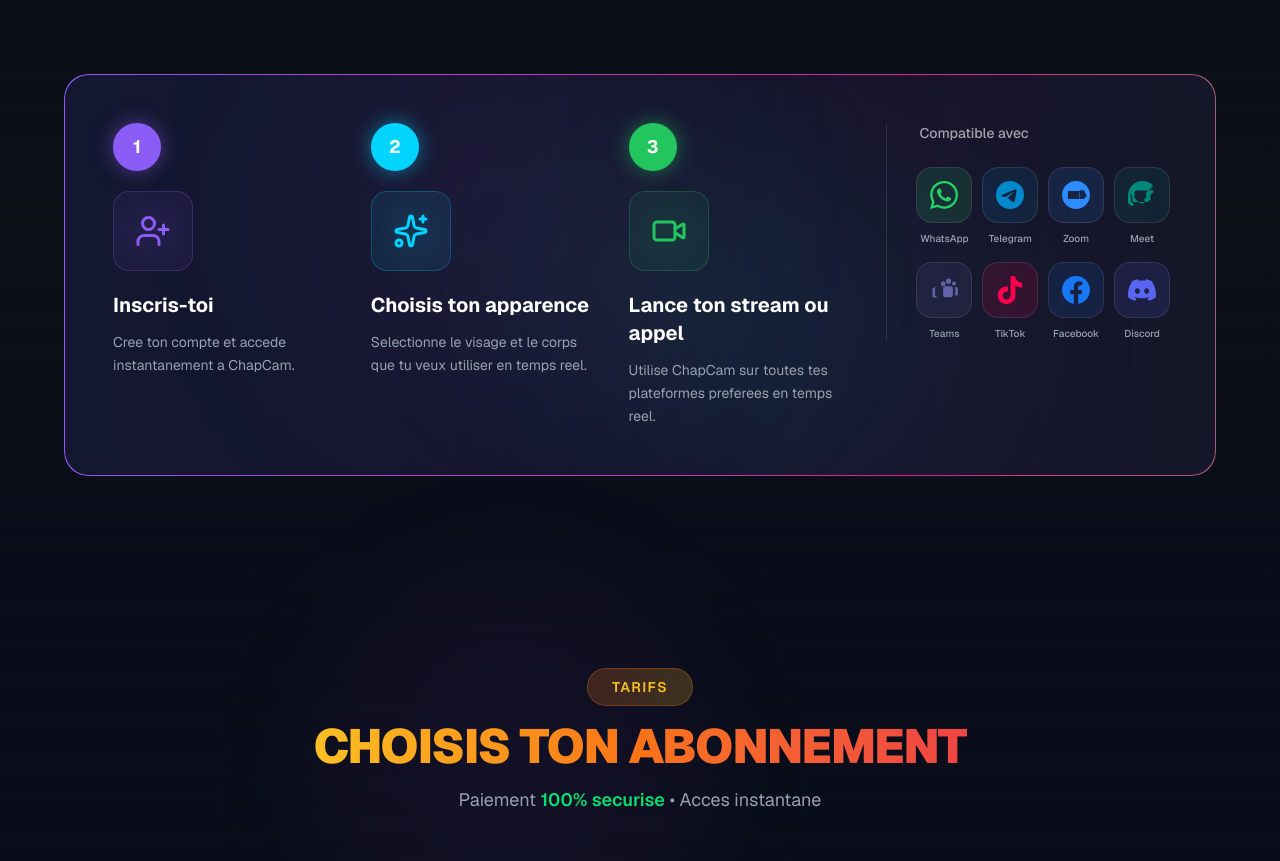
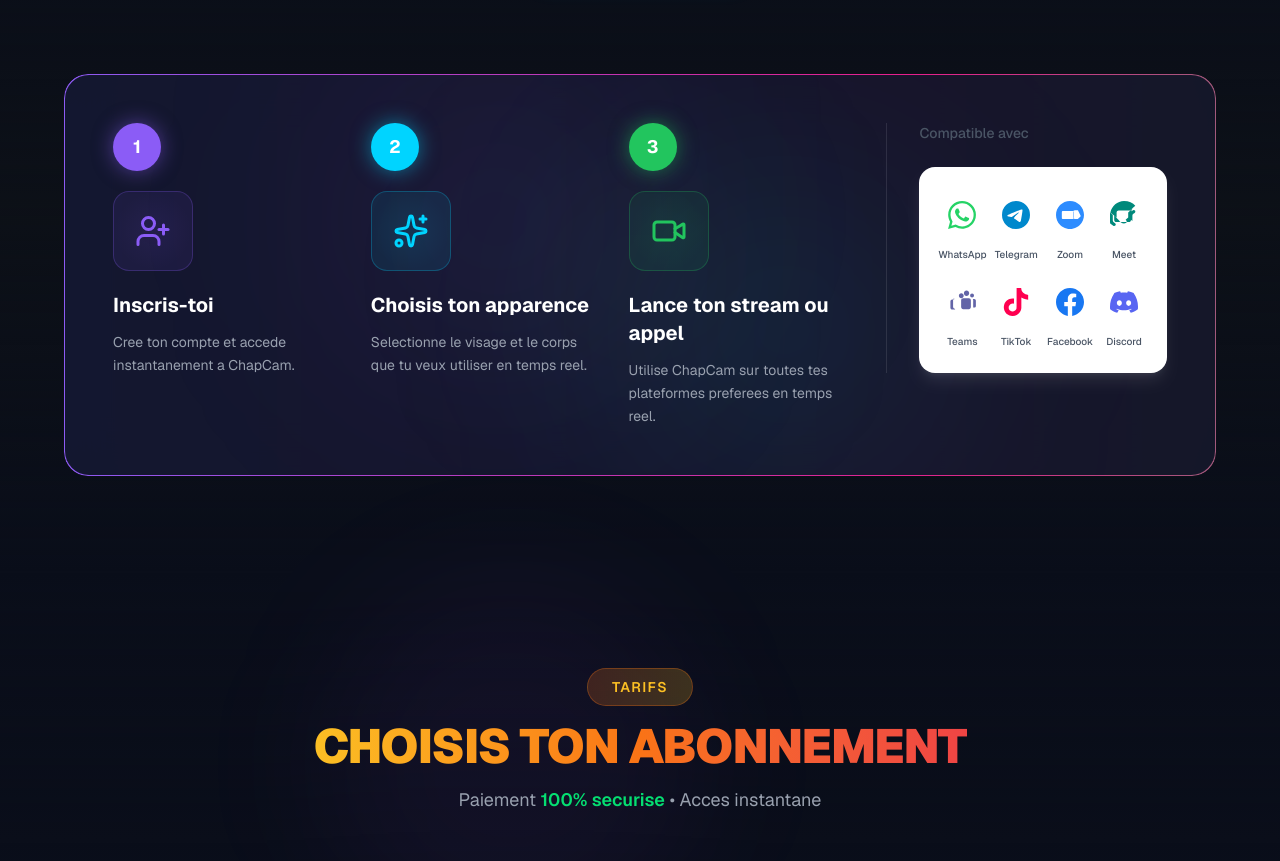
Before and after one commit to meryl225/chapcam-kz, a Next.js app: page / in a window 1280 px wide. Shown: the part 980-1841 px from the top of the page. Built offline with nearby package versions, Linux system fonts and the light colour scheme.

Commit message:
feat: enhance "Compatible avec" section with social logos\n\nUse white background for better visibility and readability.

```diff
--- a/components/how-it-works-section.tsx
+++ b/components/how-it-works-section.tsx
@@ -219,7 +219,8 @@ export function HowItWorksSection() {
                   transition={{ duration: 0.6, delay: 0.6 }}
                   className="lg:pl-8 lg:border-l border-white/10"
                 >
-                  <h4 className="text-white/60 text-sm font-medium mb-6 text-center lg:text-left">Compatible avec</h4>
+                  <h4 className="text-gray-600 text-sm font-medium mb-6 text-center lg:text-left">Compatible avec</h4>
+                  <div className="bg-white rounded-2xl p-6 shadow-lg shadow-white/10">
                     <div className="grid grid-cols-4 gap-4">
                       {platforms.map((platform, i) => (
                         <motion.div
@@ -231,19 +232,19 @@ export function HowItWorksSection() {
                           whileHover={{
                             scale: 1.15,
                             y: -5,
-                          boxShadow: `0 0 25px ${platform.color}60`
                           }}
                           className="flex flex-col items-center gap-2 cursor-pointer"
                         >
                           <div
-                          className="w-14 h-14 rounded-2xl flex items-center justify-center transition-all duration-300 border border-white/10 hover:border-white/30"
-                          style={{ backgroundColor: `${platform.color}20`, color: platform.color }}
+                            className="w-12 h-12 rounded-xl flex items-center justify-center transition-all duration-300"
+                            style={{ color: platform.color }}
                           >
                             {platform.icon}
                           </div>
-                        <span className="text-gray-400 text-[10px] font-medium">{platform.name}</span>
+                          <span className="text-gray-600 text-[10px] font-medium">{platform.name}</span>
                         </motion.div>
                       ))}
+                    </div>
                   </div>
                 </motion.div>
               </div>
```
Lines whose indentation alone changed are shown as unchanged.
